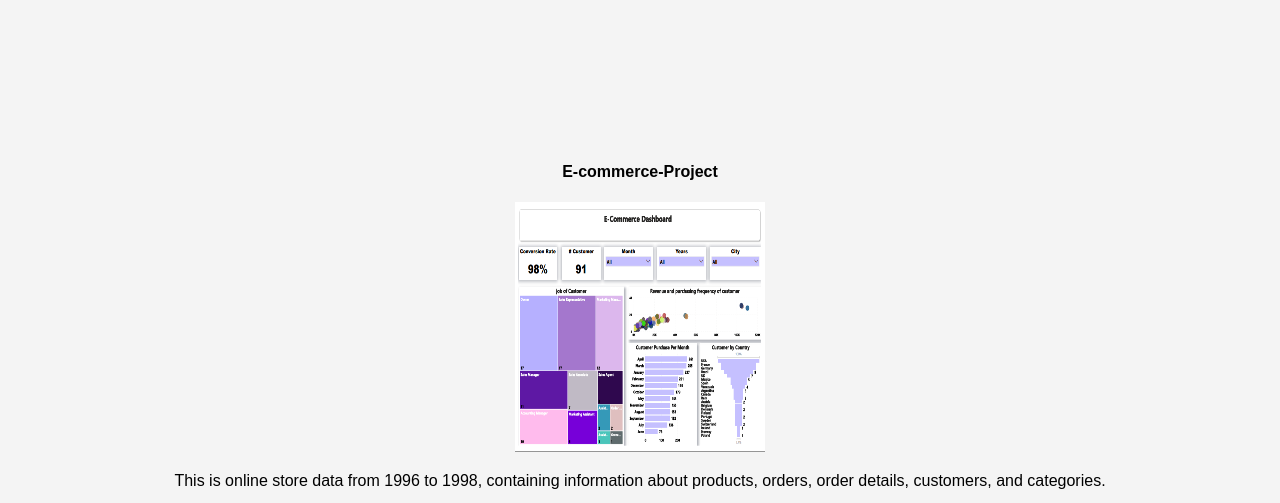
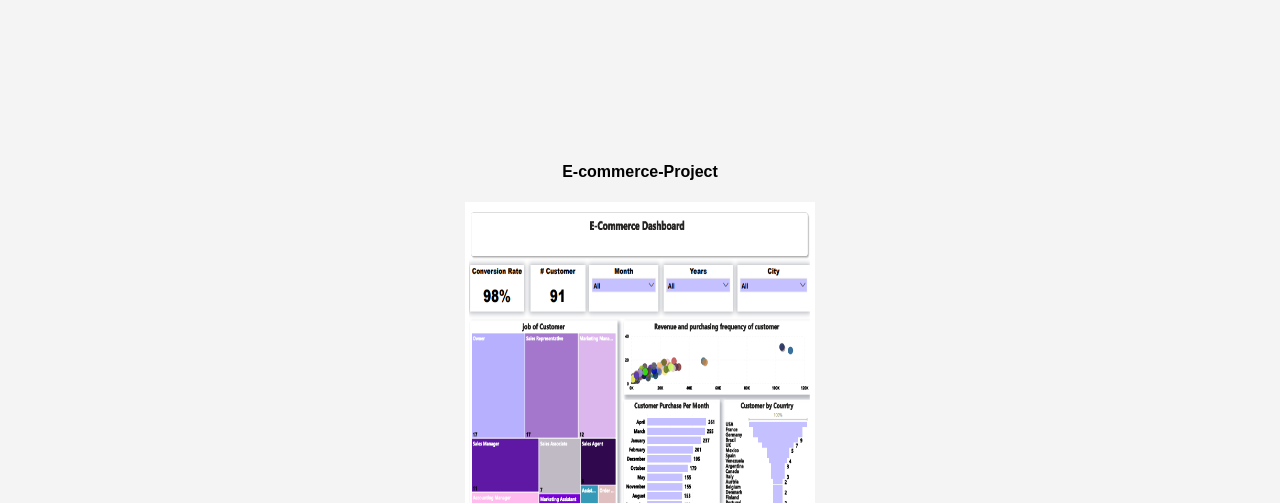
Before and after one commit to Maab-Fathalalim/Maab-Fathalalim.github.io, a plain HTML site: page project.html in a window 1280 px wide. Shown: the part 281-784 px from the top of the page. Drawn offline with Linux system fonts and the light colour scheme.

Commit message:
Update project.html

```diff
--- a/project.html
+++ b/project.html
@@ -80,7 +80,7 @@
          <br>
       <div class="project-details">
               <h4>E-commerce-Project</h4>
-        <img src="Screenshot (45).png" alt="Power BI Project 1"width="250" height="250">
+        <img src="Screenshot (45).png" alt="Power BI Project 1"width="350" height="350">
         <div>
           <p>This is online store data from 1996 to 1998, containing information about products, orders, order details, customers, and categories.</p>
           <a href="https://github.com/Maab-Fathalalim/E-commerce-Project" target="_blank"> <button><h3>view on github</h3></button></a>
```
